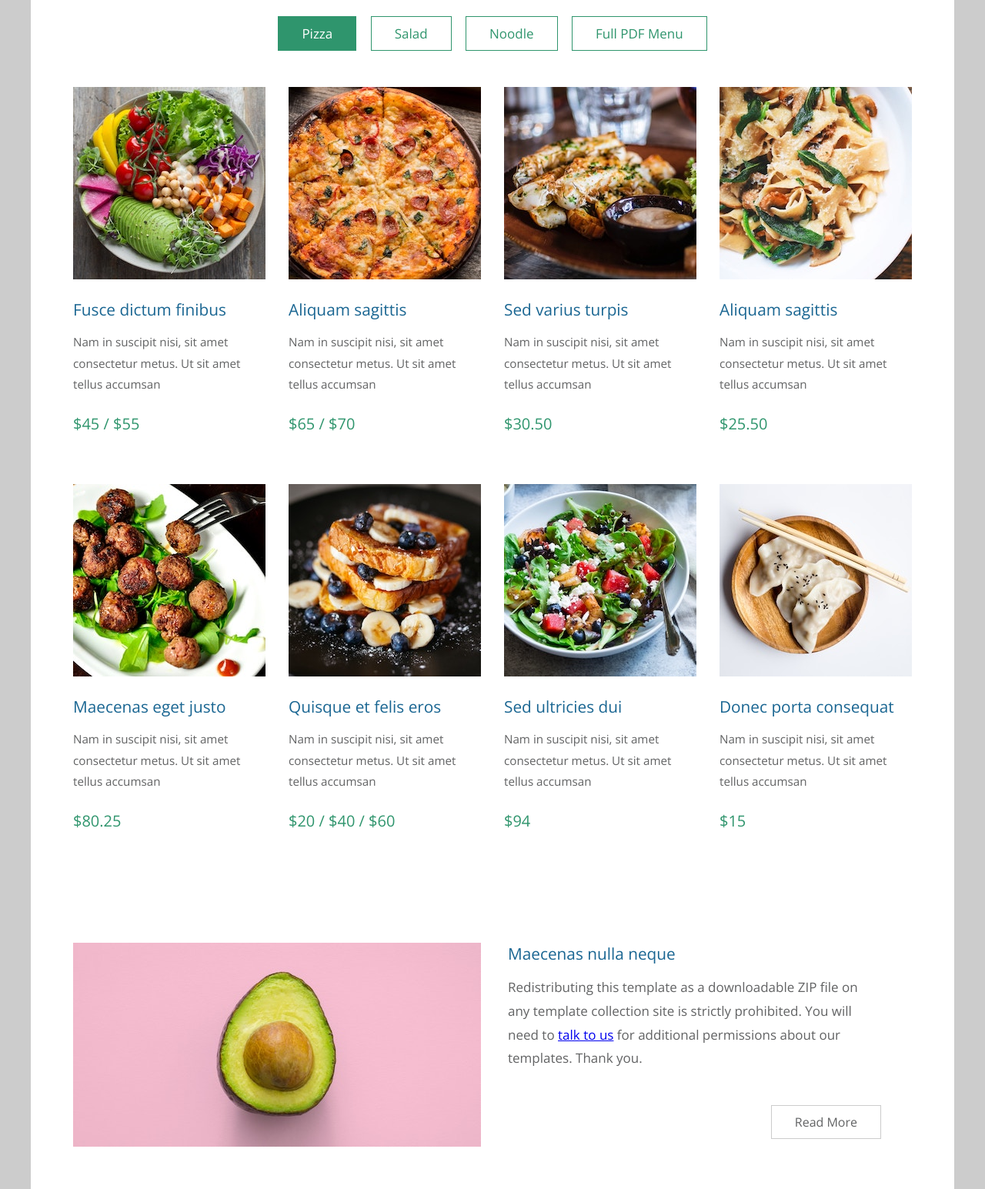
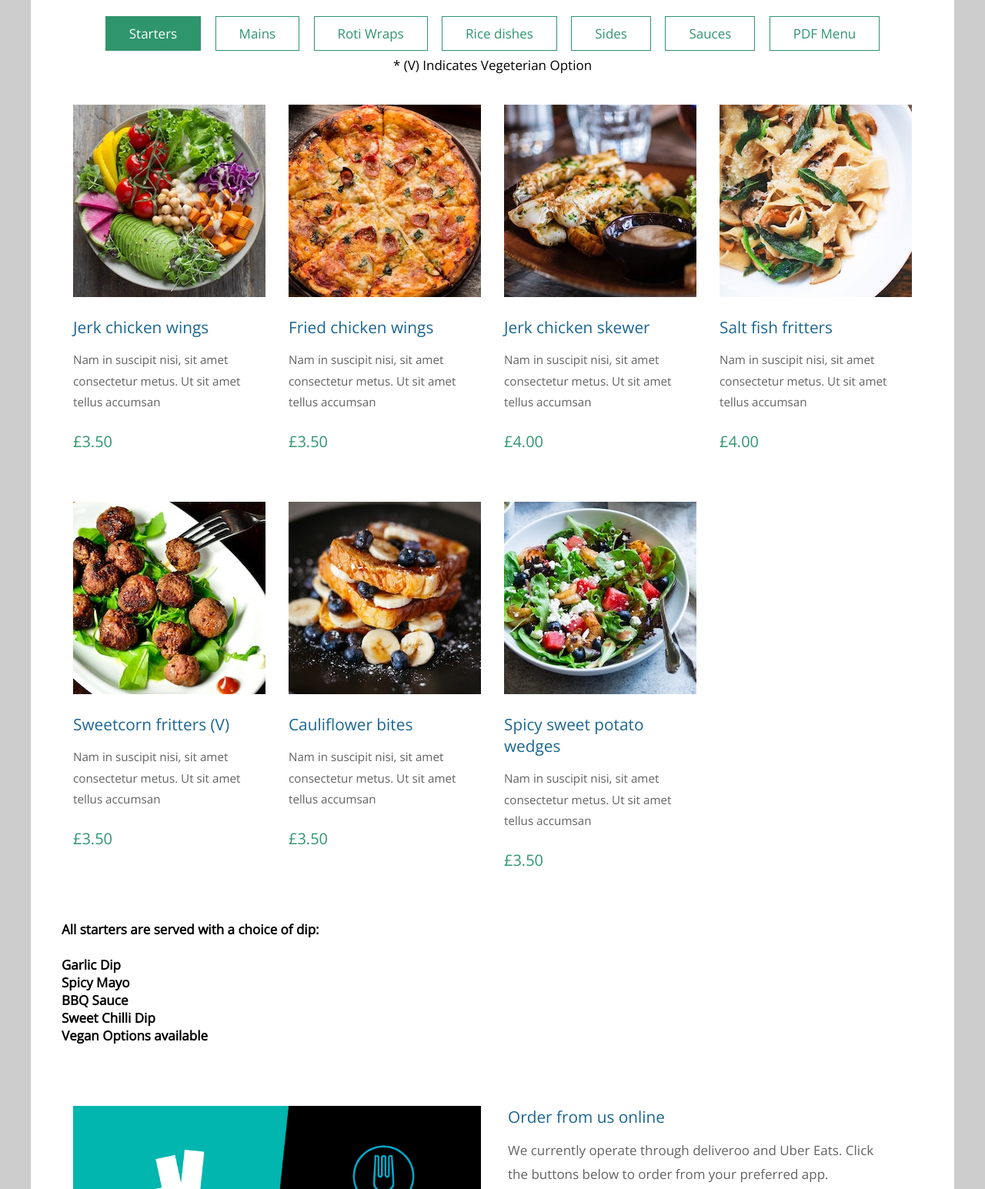
Before and after one commit to caribbeancreations20/caribbeancreations20.github.io, a plain HTML site: page index.html in a window 1280 px wide. Shown: the part 700-2245 px from the top of the page at 77% size. Drawn offline with nearby package versions, Linux system fonts and the light colour scheme.

Commit message:
Worked on website as well as added food menu items

```diff
--- a/css/templatemo-style.css
+++ b/css/templatemo-style.css
@@ -424,7 +424,7 @@ p, address {
   margin: 7px;
 }
 
-.tm-paging-link {
+.tm-paging-link, .tm-paging-link1 {
   padding: 10px 30px;
   display: flex;
   align-items: center;
@@ -434,8 +434,8 @@ p, address {
   background-color: transparent;
 }
 
-.tm-paging-link.active,
-.tm-paging-link:hover {
+.tm-paging-link.active, .tm-paging-link1.active,
+.tm-paging-link:hover, .tm-paging-link1:hover {
   background-color: #2F956D;
   color: white;
 }
--- a/index.html
+++ b/index.html
@@ -53,25 +53,29 @@
 			<div class="tm-paging-links">
 				<nav>
 					<ul>
-						<li class="tm-paging-item"><a href="#" class="tm-paging-link active">Pizza</a></li>
-						<li class="tm-paging-item"><a href="#" class="tm-paging-link">Salad</a></li>
-						<li class="tm-paging-item"><a href="#" class="tm-paging-link">Noodle</a></li>
-                        <li class="tm-paging-item"><a href="#" class="tm-paging-link">Full PDF Menu</a></li>
+						<li class="tm-paging-item"><a href="#" class="tm-paging-link active">Starters</a></li>
+						<li class="tm-paging-item"><a href="#" class="tm-paging-link">Mains</a></li>
+						<li class="tm-paging-item"><a href="#" class="tm-paging-link">Roti Wraps</a></li>
+                        <li class="tm-paging-item"><a href="#" class="tm-paging-link">Rice dishes</a></li>
+                        <li class="tm-paging-item"><a href="#" class="tm-paging-link">Sides</a></li>
+                        <li class="tm-paging-item"><a href="#" class="tm-paging-link">Sauces</a></li>
+                        <li class="tm-paging-item"><a href="https://drive.google.com/file/d/18PaI3l5nbL6X-68lQ-Xq2tUgH4Ap7Ec6/view?usp=sharing" class="tm-paging-link1" target="_blank">PDF Menu</a></li>
 					</ul>
 				</nav>
+                * (V) Indicates Vegeterian Option
 			</div>
 
 			<!-- Gallery -->
 			<div class="row tm-gallery">
 				<!-- gallery page 1 -->
-				<div id="tm-gallery-page-pizza" class="tm-gallery-page">
+				<div id="tm-gallery-page-starters" class="tm-gallery-page">
 					<article class="col-lg-3 col-md-4 col-sm-6 col-12 tm-gallery-item">
 						<figure>
 							<img src="img/gallery/01.jpg" alt="Image" class="img-fluid tm-gallery-img" />
 							<figcaption>
-								<h4 class="tm-gallery-title">Fusce dictum finibus</h4>
+								<h4 class="tm-gallery-title">Jerk chicken wings</h4>
 								<p class="tm-gallery-description">Nam in suscipit nisi, sit amet consectetur metus. Ut sit amet tellus accumsan</p>
-								<p class="tm-gallery-price">$45 / $55</p>
+								<p class="tm-gallery-price">£3.50</p>
 							</figcaption>
 						</figure>
 					</article>
@@ -79,19 +83,21 @@
 						<figure>
 							<img src="img/gallery/02.jpg" alt="Image" class="img-fluid tm-gallery-img" />
 							<figcaption>
-								<h4 class="tm-gallery-title">Aliquam sagittis</h4>
+								<h4 class="tm-gallery-title">Fried chicken wings</h4>
 								<p class="tm-gallery-description">Nam in suscipit nisi, sit amet consectetur metus. Ut sit amet tellus accumsan</p>
-								<p class="tm-gallery-price">$65 / $70</p>
+								<p class="tm-gallery-price">£3.50</p>
 							</figcaption>
 						</figure>
 					</article>
+
+
 					<article class="col-lg-3 col-md-4 col-sm-6 col-12 tm-gallery-item">
 						<figure>
 							<img src="img/gallery/03.jpg" alt="Image" class="img-fluid tm-gallery-img" />
 							<figcaption>
-								<h4 class="tm-gallery-title">Sed varius turpis</h4>
+								<h4 class="tm-gallery-title">Jerk chicken skewer</h4>
 								<p class="tm-gallery-description">Nam in suscipit nisi, sit amet consectetur metus. Ut sit amet tellus accumsan</p>
-								<p class="tm-gallery-price">$30.50</p>
+								<p class="tm-gallery-price">£4.00</p>
 							</figcaption>
 						</figure>
 					</article>
@@ -99,9 +105,9 @@
 						<figure>
 							<img src="img/gallery/04.jpg" alt="Image" class="img-fluid tm-gallery-img" />
 							<figcaption>
-								<h4 class="tm-gallery-title">Aliquam sagittis</h4>
+								<h4 class="tm-gallery-title">Salt fish fritters</h4>
 								<p class="tm-gallery-description">Nam in suscipit nisi, sit amet consectetur metus. Ut sit amet tellus accumsan</p>
-								<p class="tm-gallery-price">$25.50</p>
+								<p class="tm-gallery-price">£4.00</p>
 							</figcaption>
 						</figure>
 					</article>
@@ -109,9 +115,9 @@
 						<figure>
 							<img src="img/gallery/05.jpg" alt="Image" class="img-fluid tm-gallery-img" />
 							<figcaption>
-								<h4 class="tm-gallery-title">Maecenas eget justo</h4>
+								<h4 class="tm-gallery-title">Sweetcorn fritters (V)</h4>
 								<p class="tm-gallery-description">Nam in suscipit nisi, sit amet consectetur metus. Ut sit amet tellus accumsan</p>
-								<p class="tm-gallery-price">$80.25</p>
+								<p class="tm-gallery-price">£3.50</p>
 							</figcaption>
 						</figure>
 					</article>
@@ -119,9 +125,9 @@
 						<figure>
 							<img src="img/gallery/06.jpg" alt="Image" class="img-fluid tm-gallery-img" />
 							<figcaption>
-								<h4 class="tm-gallery-title">Quisque et felis eros</h4>
+								<h4 class="tm-gallery-title">Cauliflower bites</h4>
 								<p class="tm-gallery-description">Nam in suscipit nisi, sit amet consectetur metus. Ut sit amet tellus accumsan</p>
-								<p class="tm-gallery-price">$20 / $40 / $60</p>
+								<p class="tm-gallery-price">£3.50</p>
 							</figcaption>
 						</figure>
 					</article>
@@ -129,23 +135,16 @@
 						<figure>
 							<img src="img/gallery/07.jpg" alt="Image" class="img-fluid tm-gallery-img" />
 							<figcaption>
-								<h4 class="tm-gallery-title">Sed ultricies dui</h4>
+								<h4 class="tm-gallery-title">Spicy sweet potato wedges</h4>
 								<p class="tm-gallery-description">Nam in suscipit nisi, sit amet consectetur metus. Ut sit amet tellus accumsan</p>
-								<p class="tm-gallery-price">$94</p>
+								<p class="tm-gallery-price">£3.50</p>
 							</figcaption>
 						</figure>
 					</article>
-					<article class="col-lg-3 col-md-4 col-sm-6 col-12 tm-gallery-item">
-						<figure>
-							<img src="img/gallery/08.jpg" alt="Image" class="img-fluid tm-gallery-img" />
-							<figcaption>
-								<h4 class="tm-gallery-title">Donec porta consequat</h4>
-								<p class="tm-gallery-description">Nam in suscipit nisi, sit amet consectetur metus. Ut sit amet tellus accumsan</p>
-								<p class="tm-gallery-price">$15</p>
-							</figcaption>
-						</figure>
-					</article>
+
+                    <h4>All starters are served with a choice of dip: <br><br> Garlic Dip <br> Spicy Mayo <br> BBQ Sauce <br> Sweet Chilli Dip <br> Vegan Options available </h4>
 				</div> <!-- gallery page 1 -->
+
 
 				<!-- gallery page 2 -->
 				<div id="tm-gallery-page-salad" class="tm-gallery-page hidden">
@@ -275,19 +274,23 @@
 					</article>
 
 				</div> <!-- gallery page 3 -->
+
+
 			</div>
+
+
 			<div class="tm-section tm-container-inner">
 				<div class="row">
 					<div class="col-md-6">
 						<figure class="tm-description-figure">
-							<img src="img/img-01.jpg" alt="Image" class="img-fluid" />
+							<img src="img/deliveroo:uber.jpg" alt="Image" class="img-fluid" />
 						</figure>
 					</div>
 					<div class="col-md-6">
 						<div class="tm-description-box">
-							<h4 class="tm-gallery-title">Maecenas nulla neque</h4>
-							<p class="tm-mb-45">Redistributing this template as a downloadable ZIP file on any template collection site is strictly prohibited. You will need to <a rel="nofollow" href="https://templatemo.com/contact">talk to us</a> for additional permissions about our templates. Thank you.</p>
-							<a href="about.html" class="tm-btn tm-btn-default tm-right">Read More</a>
+							<h4 class="tm-gallery-title">Order from us online</h4>
+							<p class="tm-mb-45">We currently operate through deliveroo and Uber Eats. Click the buttons below to order from your preferred app.</p>
+							<a href="#" class="tm-btn tm-btn-default tm-right">Order Now</a>
 						</div>
 					</div>
 				</div>
@@ -301,8 +304,10 @@
 		</footer>
 	</div>
 	<script src="js/jquery.min.js"></script>
+
 	<script src="js/parallax.min.js"></script>
-	<script>
+
+    <script>
 		$(document).ready(function(){
 			// Handle click on paging links
 			$('.tm-paging-link').click(function(e){
```
Also changed, not shown: img/deliveroo:uber.jpg (added), img/img-01.jpg (deleted), 3 other files.
